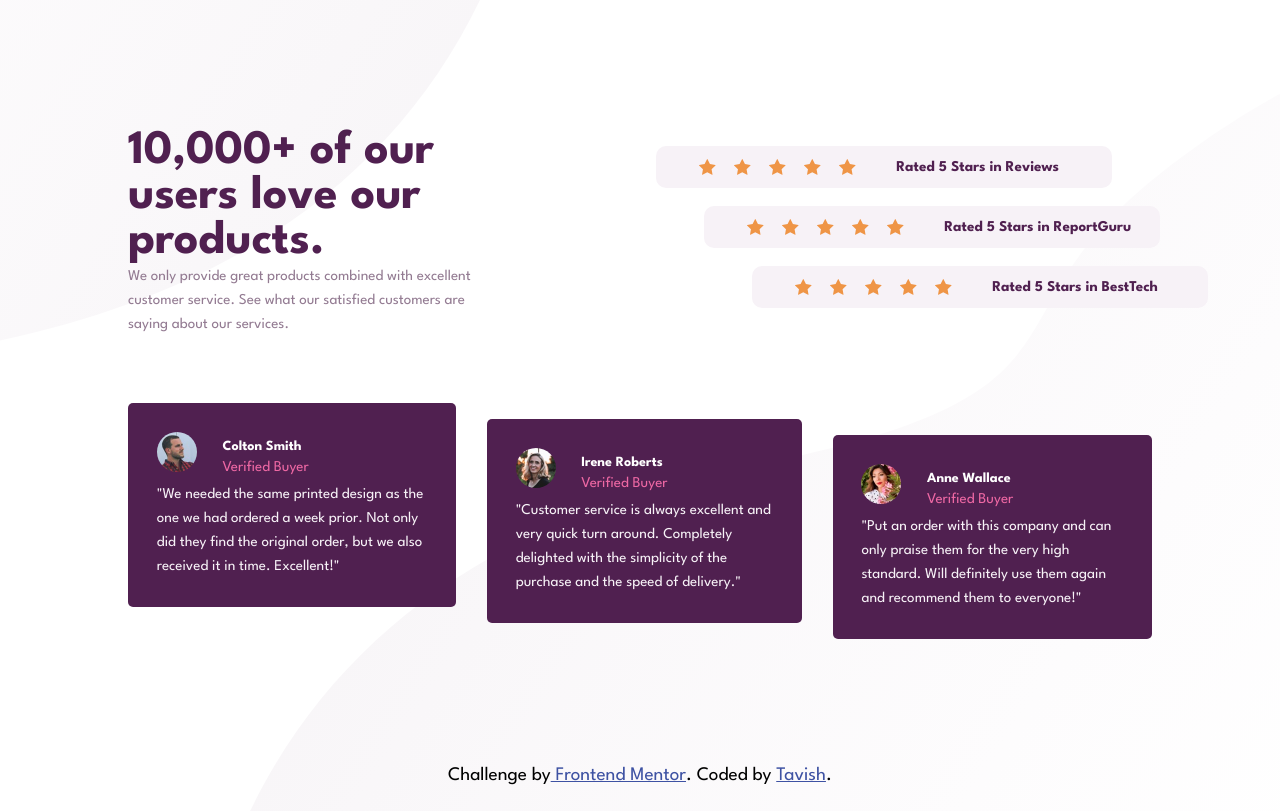
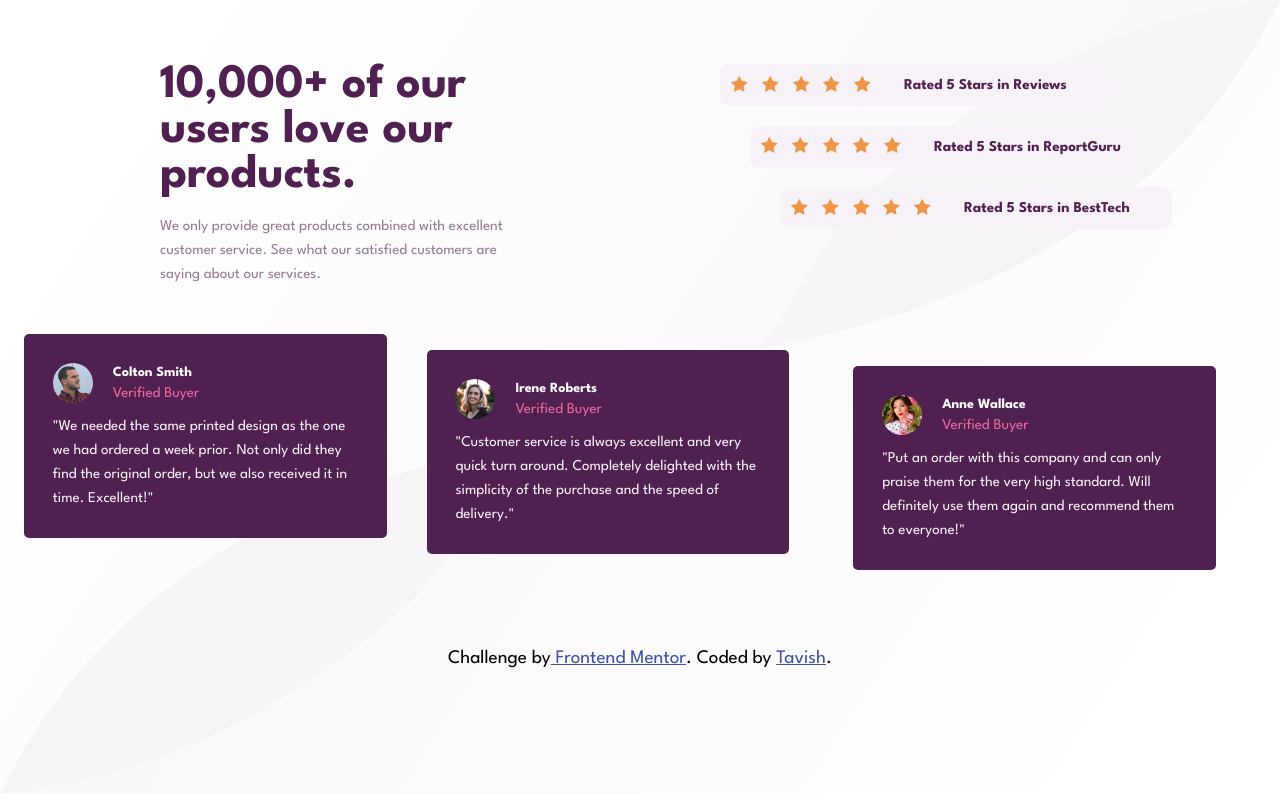
Before and after one commit to tavishnew/Social-proof-section, a plain HTML site: page index.html in a window 1280 px wide. Drawn offline with Linux system fonts and the light colour scheme.

Commit message:
changes in css display use

```diff
--- a/index.html
+++ b/index.html
@@ -14,6 +14,7 @@
   <body>
     <main>
       <section id="container">
+        <section class="upper-part">
           <section class="title">
             <h1>
               10,000+ of our <br />users love our<br />
@@ -60,13 +61,16 @@
               </div>
             </div>
         </section>
+        </section>
         <section id="customer-ratings">
           <section class="customer-1">
             <div class="colton">
+              <div class="cus-info">
                 <img src="./images/image-colton.jpg" alt="" />
-              <div class="cus-info">
+                <div class="info">
                   <p class="name">Colton Smith</p>
                   <p class="pink">Verified Buyer</p>
+                </div>
               </div>
             </div>
             <div class="feedback">
@@ -79,10 +83,12 @@
           </section>
           <section class="customer-2">
             <div class="irene">
+              <div class="cus-info">
                 <img src="./images/image-irene.jpg" alt="" />
-              <div class="cus-info">
+                <div class="info">
                   <p class="name">Irene Roberts</p>
                   <p class="pink">Verified Buyer</p>
+                </div>
               </div>
             </div>
             <div class="feedback">
@@ -95,10 +101,12 @@
           </section>
           <section class="customer-3">
             <div class="anne">
+              <div class="cus-info">
                 <img src="./images/image-anne.jpg" alt="" />
-              <div class="cus-info">
+                <div class="info">
                   <p class="name">Anne Wallace</p>
                   <p class="pink">Verified Buyer</p>
+                </div>
               </div>
             </div>
             <div class="feedback">
--- a/styles.css
+++ b/styles.css
@@ -17,8 +17,7 @@
 body{
   overflow: hidden;
   overflow-y: scroll;
-  background-image: url(images/bg-pattern-top-mobile.svg),url(images/bg-pattern-bottom-mobile.svg);
-  background-position: 0 0 -300px 50px;
+  background-image: url("images/bg-pattern-top-desktop.svg"),url("images/bg-pattern-bottom-desktop.svg");
   background-repeat: no-repeat, no-repeat;
   background-attachment:fixed, fixed;
   background-size:contain, contain;
@@ -32,26 +31,18 @@ body::-webkit-scrollbar{
 }
 
 #container{
-  display: grid;
-  width: 80%;
-  max-width: 70rem;
-  height: auto;
-  margin: 0 auto;
-  margin-top: 8.13rem;
-  margin-bottom: 8rem;
-  grid-template-columns: 1fr;
-  row-gap: 2.3rem;
-  grid-template-rows: 1fr;
-  grid-template-areas:
-  "first"
-  "second"
-  "third";
-
+  margin-top: 4rem;
 }
 
+.upper-part{
+  display: grid;
+  grid-template-columns: repeat(2,1fr);
+  margin-left: 10rem;
+}
+
+
 .title{
-  grid-area: first;
-  text-align: center;
+  text-align: left;
 }
 
 .title h1{
@@ -59,46 +50,45 @@ body::-webkit-scrollbar{
   font-size: 3rem;
   margin: 0;
   line-height: 2.8rem;
+  margin-bottom: 1rem;
 }
 
 .title p{
   color:var(--DarkGrayishMagenta);
   line-height: 1.5rem;
   font-weight: 400;
+  margin-top: 0;
+  margin-bottom: 3rem;
 }
 
-.rating{
-  grid-area: second;
-  display: flex;
-  flex-direction: column;
-  gap: 20px;
-  width: 100%;
-}
 
 .review,
 .guru,
 .tech{
+  display: flex;
+  align-items: center;
+  text-align: center;
   background-color: var(--LightGrayishMagenta);
   border-radius: 10px;
-  display: flex;
-  flex-direction:column;
-  align-items: center;
   padding: 6px;
   height: fit-content;
-  text-align: center;
+  width: 70%;
+  gap: 20px;
 }
 
 .review{
-  margin-bottom:1.2em;
+  margin-bottom:1.3em;
 }
 
 .guru{
   margin-top: 0;
-  margin-bottom:1.2em;
+  margin-bottom:1.3em;
+  margin-left: 2em;
 }
 
 .tech{
   margin-top: 0;
+  margin-left: 4em;
 }
 
 .rating-content p{
@@ -108,29 +98,17 @@ body::-webkit-scrollbar{
   padding: 8px;
 }
 
-.stars {
-  display: flex;
-  flex-direction: row;
-  gap: 8px;
-  margin-left: 2rem;
-}
-
 .stars img{
-  background-repeat: no-repeat;
-  background-size: cover;
-  width: 100%;
   height: auto;
   padding: 5px;
+  gap: 8px;
 }
 
 #customer-ratings{
-  grid-area: third;
-  display: flex;
-  flex-direction: column;
-  gap: 1.9rem;
-  height: auto;
+  display:grid;
+  grid-template-columns: repeat(3,1fr);
+  margin-bottom: 5rem;
 }
-
 
 .customer-1,
 .customer-2,
@@ -139,17 +117,9 @@ body::-webkit-scrollbar{
   border-radius: 5px;
   padding: 1.8rem;
   height: fit-content;
-  width: fit-content;
+  width:85%;
 }
 
-.colton,
-.irene,
-.anne{
-  display: flex;
-  flex-direction: row;
-  gap: 1.6rem;
-  align-items: center;
-}
 
 #customer-ratings img{
   background-repeat: no-repeat;
@@ -162,6 +132,13 @@ body::-webkit-scrollbar{
 
 .cus-info{
   line-height: 20px;
+  display: flex;
+}
+
+.info{
+  flex-direction:column;
+  justify-content: center;
+  padding-left: 20px;
 }
 
 .name{
@@ -194,62 +171,10 @@ body::-webkit-scrollbar{
 }
 
 
-
-@media only screen and (min-width: 600px) {
-  body {
-    background-position: left 100px top -100px, right 0 bottom -500px;
-  }
+.customer-1{
+  margin-left: 1.5rem;
 }
 
-@media only screen and (min-width: 1025px) {
-  body {
-    background-image: url("images/bg-pattern-top-desktop.svg"),
-      url("images/bg-pattern-bottom-desktop.svg");
-    background-position: left -800px top 0, right -250px bottom 0;
-  }
-  #container {
-    grid-template-columns: repeat(2, 1fr);
-    grid-template-rows: repeat(2, 1fr);
-    grid-template-areas:
-      "first second"
-      "third third";
-  }
-  .title > * {
-    text-align: left;
-  }
-  h1 {
-    width: 80%;
-  }
-  .title p {
-    width: 85%;
-  }
-  .ratings {
-    align-items: left;
-    padding: 1rem;
-  }
-
-  .rating-content {
-    width: 95%;
-  }
-
-  .guru{
-    margin-left: 3rem;
-  }
-  .tech {
-    margin-left: 6rem;
-  }
-
-  .review,
-  .guru,
-  .tech{
-    text-align: left;
-    width: 100%;
-    flex-direction: row;
-    gap: 1.7rem;
-  }
-  #customer-ratings {
-    flex-direction: row;
-  }
 .customer-2 {
   margin-top: 1rem;
 }
@@ -273,4 +198,89 @@ body::-webkit-scrollbar{
   transform: translateY(-20px);
   transform: scale(1.1);
 }
+
+@media only screen and (max-width:760px) {
+  #container{
+    margin-top: 2rem;
   }
+  .upper-part{
+    display: grid;
+    grid-template-columns: repeat(1,1fr);
+    margin-left: 0;
+  }
+
+  .title{
+    text-align: center;
+  }
+
+  .ratings{
+    align-items: center;
+    margin-left: 3rem;
+  }
+
+  .review,
+  .guru,
+  .tech{
+    background-color: var(--LightGrayishMagenta);
+    border-radius: 10px;
+    display: flex;
+    flex-direction:column;
+    align-items: center;
+    padding: 6px;
+    height: fit-content;
+    text-align: center;
+    width: 90%;
+  }
+
+  .review{
+    margin-bottom:1.2em;
+  }
+
+  .guru{
+    margin-left: 0;
+    margin-top: 0;
+    margin-bottom:1.2em;
+  }
+
+  .tech{
+    margin-top: 0;
+    margin-left: 0;
+    margin-bottom: 3rem;
+  }
+
+  .rating-content p{
+    padding: 0;
+    align-items: center;
+    text-align: center;
+    padding-bottom: .5rem;
+  }
+  .stars {
+    display: flex;
+    padding-top: .5rem;
+  }
+
+  .stars img{
+    background-repeat: no-repeat;
+    background-size: cover;
+    width: 100%;
+    height: auto;
+  }
+
+  #customer-ratings{
+    display:grid;
+    grid-template-columns: repeat(1,1fr);
+  }
+
+  .customer-1{
+    margin-left: 2rem;
+  }
+
+  .customer-2{
+    margin-left: 2rem;
+  }
+
+  .customer-3{
+    margin-left: 2rem;
+  }
+
+}
```
Lines whose indentation alone changed are shown as unchanged.
